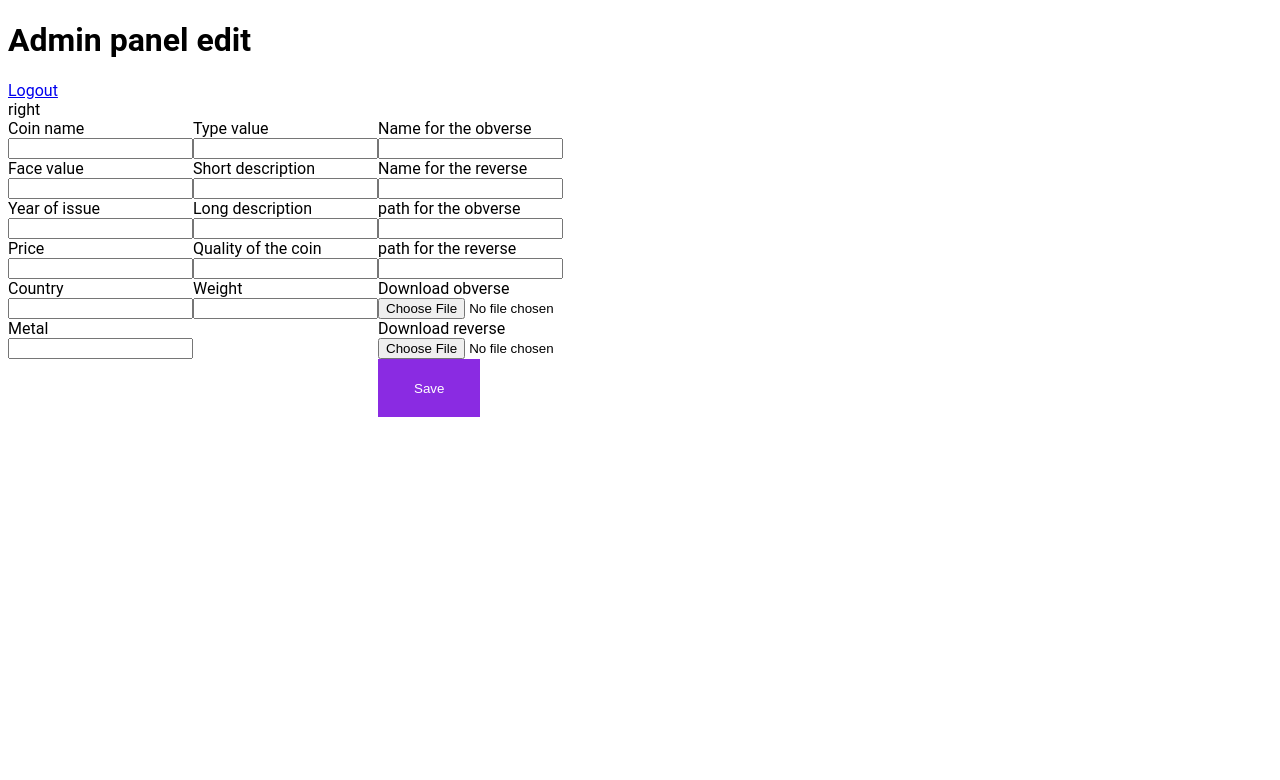
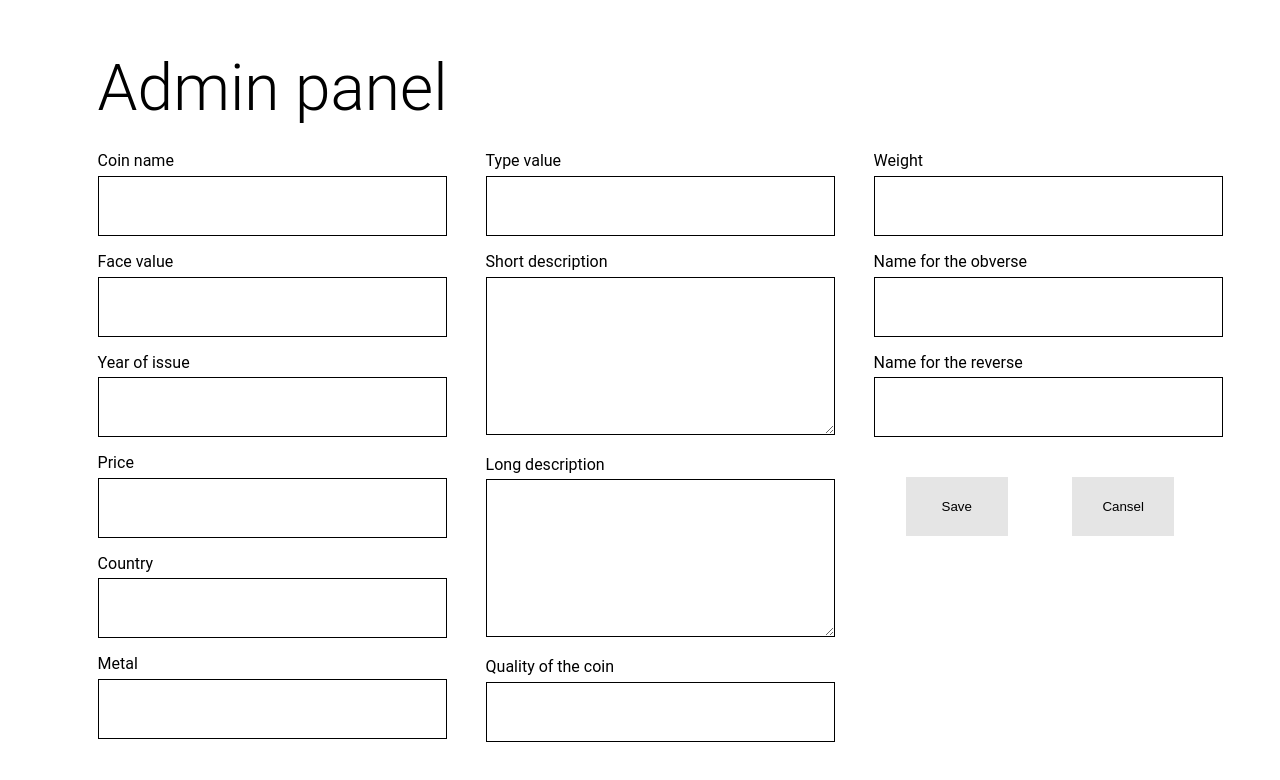
Before and after one commit to Chingiz-dev/rare-coins, a React (Create React App) app in the folder client/: page /admin/edit in a window 1280 px wide. Shown: the top 780 px of the page. Built offline with nearby package versions, Linux system fonts and the light colour scheme.

Commit message:
Edit coin added and styled

```diff
--- /dev/null
+++ b/client/src/components/AdminFilter.js
@@ -0,0 +1,68 @@
+import React, { Component } from 'react';
+import styled from "styled-components";
+import { Link } from 'react-router-dom';
+
+class AdminFilter extends Component {
+
+  state = {
+    coinName: '',
+  }
+
+  handleInput = (evt) => {
+    this.setState({ coinName: evt.target.value });
+  }
+
+  handleClick = () => {
+    this.props.findCoin(this.state.coinName);
+  }
+
+  render = () => {
+    return (
+      <FilterForm>
+
+        <label htmlFor="filter"><b>Input field</b></label>
+        <InputAndButton>
+          <div>
+            <Input type="text" id="filter"
+              value={this.state.coinName.toUpperCase()} onChange={this.handleInput} />
+          </div>
+
+          <Button type="button" onClick={this.handleClick} >Search</Button>
+
+        </InputAndButton>
+
+      </FilterForm >
+    )
+  }
+}
+export default AdminFilter;
+
+const FilterForm = styled.div`
+    margin-left: 7vw;
+`;
+
+const InputAndButton = styled.div`
+    display: flex;
+`;
+
+const Input = styled.input`
+    border: 1px solid black;
+    width: 26vw;
+    height: 7vh;
+    margin: 0.7vh 3vw 0.9vh 0;
+    font-size: 3vh;
+    padding-left: 1vw;
+`;
+
+const Button = styled.button`
+    border: none;
+    margin-top: 0.7vh;
+    width: 8vw;
+    height: 7.4vh;
+    background-color: blueviolet;
+    color: white;
+    &:hover{
+      border-radius: 3px;
+      opacity: 0.8;
+      cursor: pointer;}
+`;
--- a/client/src/pages/AdminPanel.js
+++ b/client/src/pages/AdminPanel.js
@@ -1,6 +1,6 @@
 import React, { Component } from 'react';
 import styled from 'styled-components';
-import SimpleFilter from '../components/SimpleFilter';
+import AdminFilter from '../components/AdminFilter';
 import AdminCoin from '../components/AdminCoin';
 import { Link } from 'react-router-dom';
 class AdminPanel extends Component {
@@ -25,6 +25,29 @@ class AdminPanel extends Component {
     this.state.username && this.getCoins();
   }
 
+
+  findCoin = (value) => {
+    const requestBody = {
+      coinName: value,
+      coinsPP: 1,
+      countFromCoin: 0
+    };
+    fetch('/filter', {
+      method: 'POST',
+      body: JSON.stringify(requestBody),
+      headers: { 'Content-type': 'application/json' }
+    })
+      .then((res) =>
+        res.json()
+      )
+      .then((data) => {
+        if (data.length > 0) {
+          this.setState({ coins: data });
+        }
+        else { console.log('err', data) }
+      });
+  }
+
   getCoins = () => {
     fetch('/coinsall')
       .then((res) =>
@@ -42,7 +65,7 @@ class AdminPanel extends Component {
     this.setState({ [evt.target.id]: evt.target.value });
   }
 
-  rerendeAdmin = () => {
+  rerenderAdmin = () => {
     this.getCoins();
   }
 
@@ -86,8 +109,8 @@ class AdminPanel extends Component {
         {this.state.username ?
           <div>
             <div>
-              <SimpleFilter
-                changeFilter={this.state.changeFilter} />
+              <AdminFilter
+                findCoin={this.findCoin} />
             </div>
             <Link to="/admin/add">
               <LinkToCoin>
@@ -99,7 +122,7 @@ class AdminPanel extends Component {
               {this.state.coins.map(coin => <AdminCoin
                 key={coin.coinID}
                 coin={coin}
-                rerenderAdmin={this.rerendeAdmin}
+                rerenderAdmin={this.rerenderAdmin}
                 editCoin={this.props.editCoin}
               // editCoin={this.props.editCoin}
 
--- a/client/src/pages/EditCoin.js
+++ b/client/src/pages/EditCoin.js
@@ -5,10 +5,9 @@ import styled from 'styled-components';
 class EditCoin extends Component {
 
   state = {
-    coin: {},
+    coin: '',
     coinID: '',
     typ: '',
-    coin: "",
     shortD: "",
     longD: "",
     country: "",
@@ -27,7 +26,22 @@ class EditCoin extends Component {
 
   componentDidMount() {
     this.setState({
-      coin: this.props.coin
+      coin: this.props.coin.coin,
+      coinID: this.props.coin.coinID,
+      typ: this.props.coin.typ,
+      shortD: this.props.coin.shortD,
+      longD: this.props.coin.longD,
+      country: this.props.coin.country,
+      metal: this.props.coin.metal,
+      quality: this.props.coin.quality,
+      denom: this.props.coin.denom,
+      year: this.props.coin.year,
+      weight: this.props.coin.weight,
+      price: this.props.coin.price,
+      obv: this.props.coin.obv,
+      rev: this.props.coin.rev,
+      coinobv: this.props.coin.coinobv,
+      coinrev: this.props.coin.coinrev,
     });
   }
 
@@ -35,44 +49,78 @@ class EditCoin extends Component {
     this.setState({ [evt.target.id]: evt.target.value });
   }
 
+  handleSubmit = (evt) => {
+    evt.preventDefault();
+    const requestBody = {
+      coin: this.state.coin,
+      coinID: this.state.coinID,
+      typ: this.state.typ,
+      shortD: this.state.shortD,
+      longD: this.state.longD,
+      country: this.state.country,
+      metal: this.state.metal,
+      quality: this.state.quality,
+      denom: this.state.denom,
+      year: this.state.year,
+      weight: this.state.weight,
+      price: this.state.price,
+      obv: this.state.obv,
+      rev: this.state.rev,
+      coinobv: this.state.coinobv,
+      coinrev: this.state.coinrev,
+      token: this.state.token,
+    };
+    fetch('/editcoin', {
+      method: 'POST',
+      body: JSON.stringify(requestBody),
+      headers: { 'Content-type': 'application/json' }
+    })
+      .then((res) =>
+        res.json()
+      )
+      .then((data) => {
+        console.log(data);
+        console.log('now go to admin panel');
+      })
+  }
+
+
   render = () => {
-    console.log(this.state.coin);
-    const { coin } = this.state;
     return (
       <div>
-        <div><header><h1>Admin panel edit</h1>
-          <Link to="/">Logout</Link></header></div>
-        <div>right</div>
+        <Header>
+          <H1>Admin panel</H1>
+        </Header>
         <Form onSubmit={this.handleSubmit}>
           <div>
             <label htmlFor="coin">Coin name</label>
             <div>
-              <input type="text" id="coin" onChange={this.handleInput} value={coin.coin} />
+              <Input type="text" id="coin" onChange={this.handleInput} value={this.state.coin} />
             </div>
 
             <label htmlFor="denom">Face value</label>
             <div>
-              <input type="text" id="denom" onChange={this.handleInput} value={coin.denom} />
+              <Input type="text" id="denom" onChange={this.handleInput} value={this.state.denom} />
             </div>
 
             <label htmlFor="year">Year of issue</label>
             <div>
-              <input type="number" id="year" onChange={this.handleInput} value={coin.year} />
+              <Input type="number" id="year" onChange={this.handleInput} value={this.state.year} />
             </div>
 
             <label htmlFor="price">Price</label>
             <div>
-              <input type="number" id="price" onChange={this.handleInput} value={coin.price} />
+              <Input type="number" id="price" onChange={this.handleInput} value={this.state.price} />
             </div>
 
             <label htmlFor="country">Country</label>
             <div>
-              <input type="text" id="country" onChange={this.handleInput} value={coin.country} />
+              <Input type="text" id="country" onChange={this.handleInput} value={this.state.country} />
             </div>
 
             <label htmlFor="metal">Metal</label>
             <div>
-              <input type="text" id="metal" onChange={this.handleInput} value={coin.metal} />
+              <Input type="text" id="metal" onChange={this.handleInput} value={this.state.metal} />
             </div>
 
           </div>
@@ -80,60 +128,50 @@ class EditCoin extends Component {
 
             <label htmlFor="typ">Type value</label>
             <div>
-              <input type="text" id="typ" onChange={this.handleInput} value={coin.typ} />
+              <Input type="text" id="typ" onChange={this.handleInput} value={this.state.typ} />
             </div>
 
             <label htmlFor="shortD">Short description</label>
             <div>
-              <input type="text" id="shortD" onChange={this.handleInput} value={coin.shortD} />
+              <Textarea type="text" id="shortD" onChange={this.handleInput} value={this.state.shortD} />
             </div>
 
             <label htmlFor="longD">Long description</label>
             <div>
-              <input type="text" id="longD" onChange={this.handleInput} value={coin.longD} />
+              <Textarea type="text" id="longD" onChange={this.handleInput} value={this.state.longD} />
             </div>
 
             <label htmlFor="quality">Quality of the coin</label>
             <div>
-              <input type="text" id="quality" onChange={this.handleInput} value={coin.quality} />
+              <Input type="text" id="quality" onChange={this.handleInput} value={this.state.quality} />
             </div>
 
-            <label htmlFor="weight">Weight</label>
-            <div>
-              <input type="text" id="weight" onChange={this.handleInput} value={coin.weight} />
-            </div>
+
 
           </div>
           <div>
+            <label htmlFor="weight">Weight</label>
+            <div>
+              <Input type="text" id="weight" onChange={this.handleInput} value={this.state.weight} />
+            </div>
             <label htmlFor="obv">Name for the obverse</label>
             <div>
-              <input type="text" id="obv" onChange={this.handleInput} value={coin.obv} />
+              <Input type="text" id="obv" onChange={this.handleInput} value={this.state.obv} />
             </div>
             <label htmlFor="rev">Name for the reverse</label>
             <div>
-              <input type="text" id="rev" onChange={this.handleInput} value={coin.rev} />
+              <Input type="text" id="rev" onChange={this.handleInput} value={this.state.rev} />
             </div>
 
-            <label htmlFor="coinobv">path for the obverse</label>
-            <div>
-              <input type="text" id="coinobv" onChange={this.handleInput} value={coin.coinobv} />
-            </div>
-            <label htmlFor="coinrev">path for the reverse</label>
-            <div>
-              <input type="text" id="coinrev" onChange={this.handleInput} value={coin.coinrev} />
-            </div>
 
-            <label htmlFor="upobv">Download obverse</label>
-            <div>
-              <input type="file" id="upobv" ref={this.fileInput} />
-            </div>
 
-            <label htmlFor="uprev">Download reverse </label>
-            <div>
-              <input type="file" id="uprev" ref={this.fileInput} />
-            </div>
 
             <Button type="submit">Save</Button>
+            <Link to="/admin" >
+              <Button type="reset">Cansel</Button>
+            </Link>
+
+
           </div>
 
         </Form>
@@ -145,16 +183,51 @@ export default EditCoin;
 
 const Form = styled.form`
     display: flex;
+    margin-left: 7vw;
 `;
 
 const Button = styled.button`
     border: none;
+    margin: 3vh 2.5vw;
     width: 8vw;
     height: 7.3vh;
-    background-color: blueviolet;
-    color: white;
+    background-color: #E5E5E5;
+    color: black;
     &:hover{
       border-radius: 3px;
-      opacity: 0.8;
+      background-color: blueviolet;
+      color: white;
       cursor: pointer;}
 `;
+
+const H1 = styled.h1`
+    width: 45vw;
+    height: 6vh;
+    font-size: 8vh;
+    font-weight: 300;
+`;
+
+const Header = styled.header`
+    display:flex;
+    margin: 0.2vh 4.5vw 1.2vh 7vw;
+    justify-content: space-between;
+`;
+
+const Input = styled.input`
+    border: 1px solid black;
+    width: 26vw;
+    height: 7vh;
+    margin: 0.7vh 3vw 2vh 0;
+    font-size: 3vh;
+    padding-left: 1vw;
+`;
+
+const Textarea = styled.textarea`
+border: 1px solid black;
+width: 26vw;
+height: 19vh;
+margin: 0.7vh 3vw 2vh 0;
+font-size: 3vh;
+padding-left: 1vw;
+
+`;
```
Also changed, not shown: 1 other file (tests, documents, lock files or other folders).
